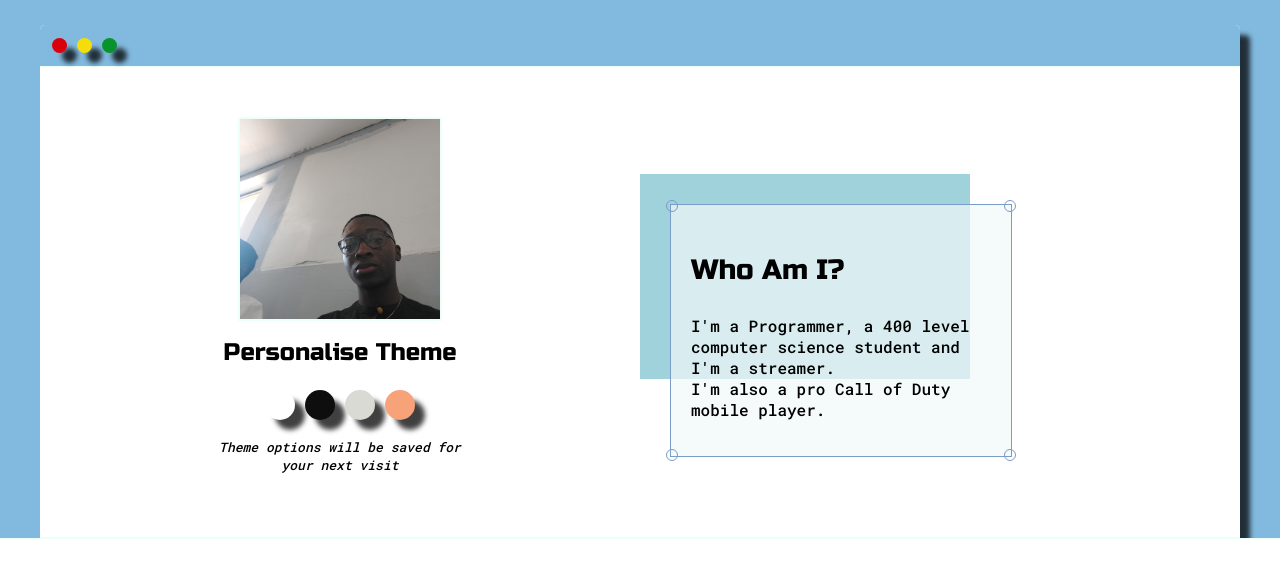
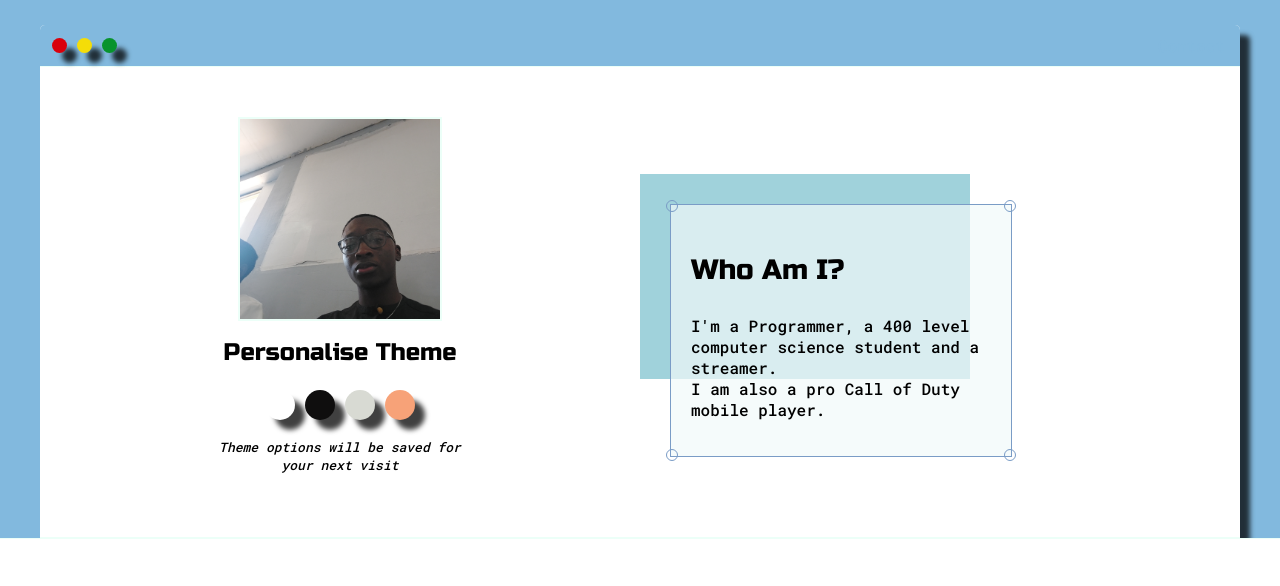
Before and after one commit to ObaIsSoft/Portfolio-project-2, a plain HTML site: page index.html in a window 1280 px wide. Shown: the part 136-722 px from the top of the page. Drawn offline with Linux system fonts and the light colour scheme.

Commit message:
Update index.html

```diff
--- a/index.html
+++ b/index.html
@@ -60,7 +60,7 @@
                   <div id="corner-tr" class="corner-points"></div>
 
                   <h3>Who Am I?</h3>
-                  <p>I'm a Programmer, a 400 level computer science student and I'm a streamer.<br> I'm also a pro Call of Duty mobile player.</p>
+                  <p>I'm a Programmer, a 400 level computer science student and a streamer.<br> I am also a pro Call of Duty mobile player.</p>
                   <div id="corner-bl" class="corner-points"></div>
                   <div id="corner-br" class="corner-points"></div>
                 </div>
```
